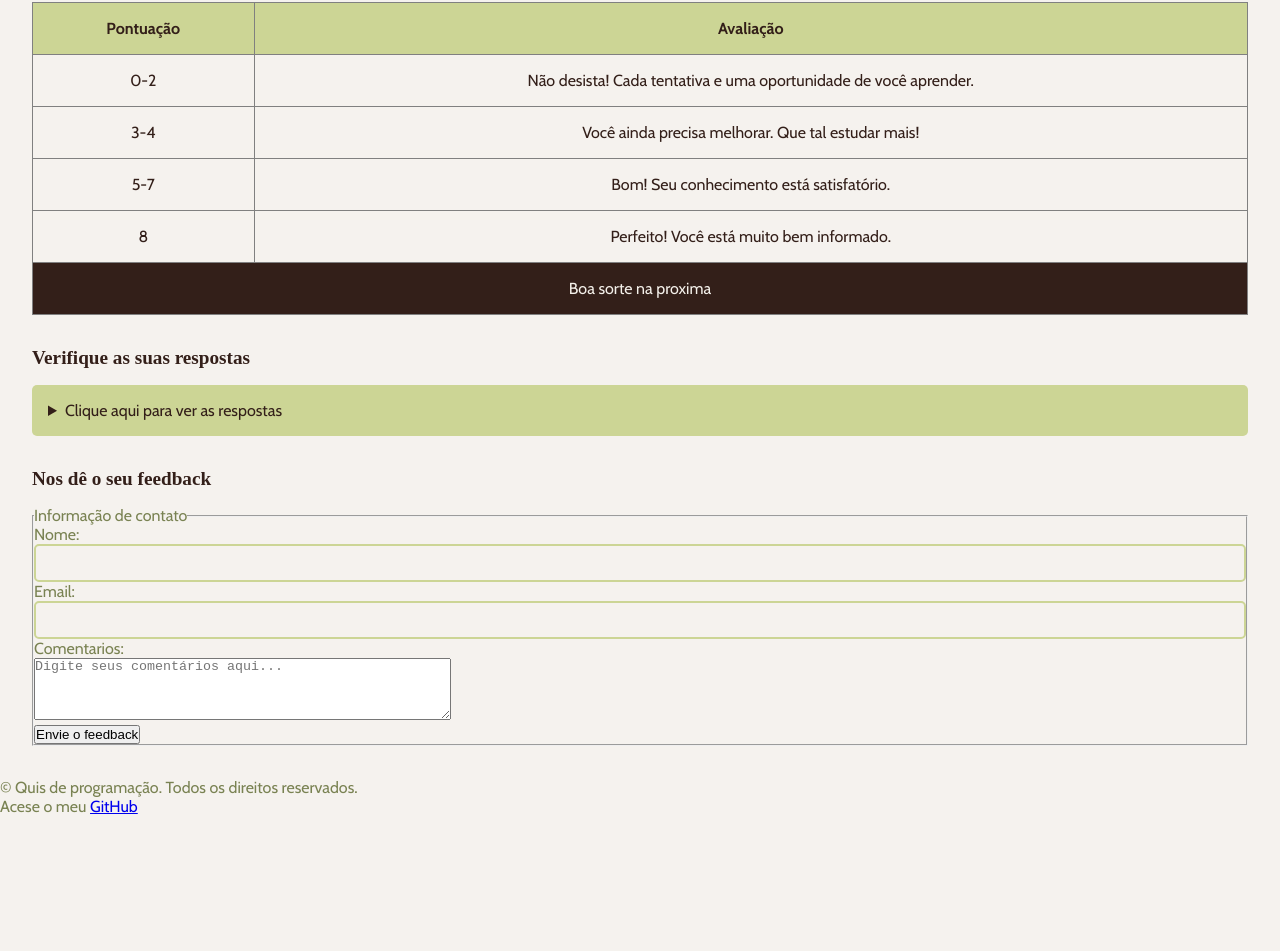
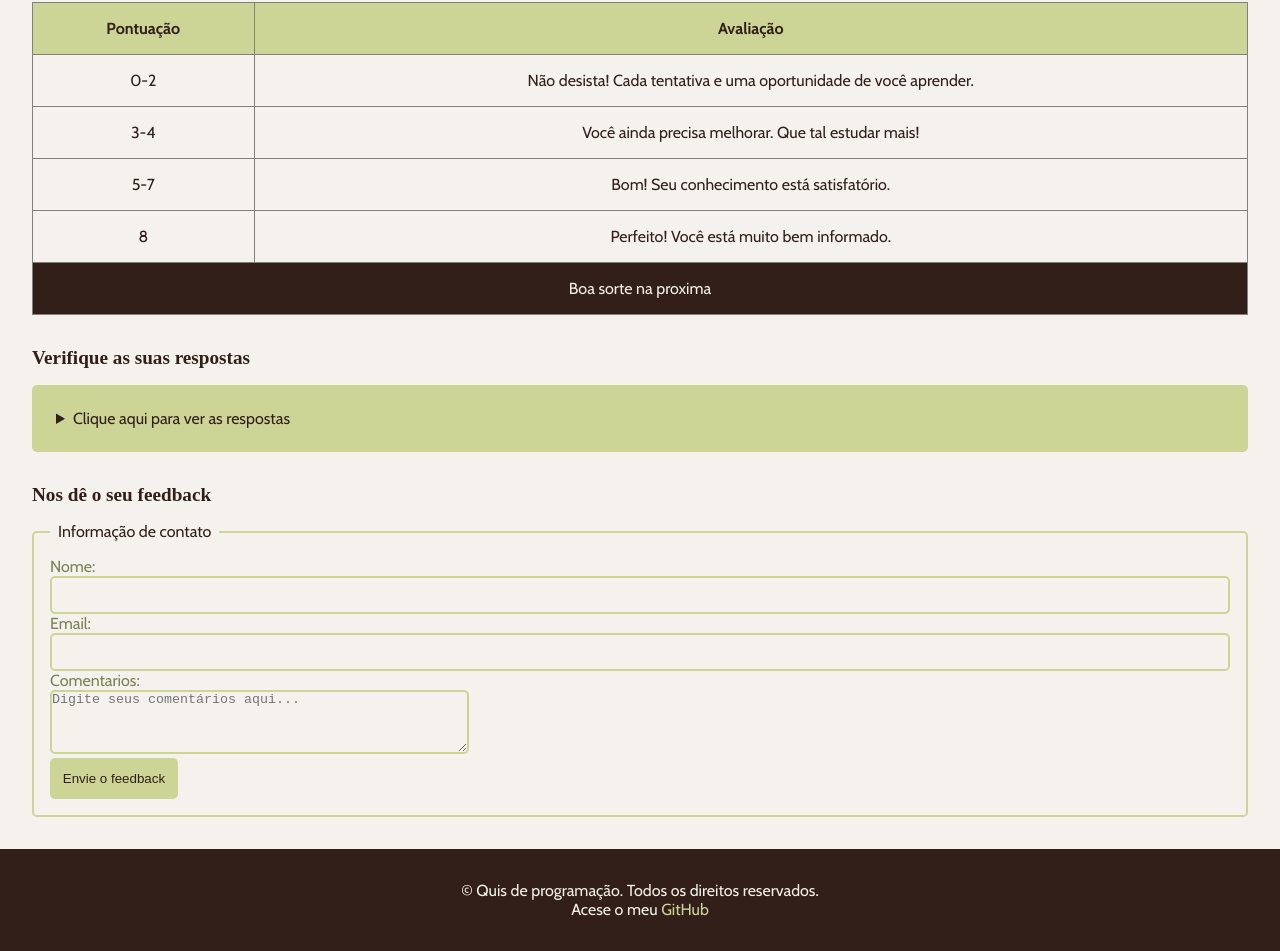
Before and after one commit to Guilherme-210/site-teste, a plain HTML site: page index.html in a window 1280 px wide. Shown: the part 1270-2221 px from the top of the page. Before the commit the page ends 2086 px from the top, so only its background shows below. Drawn offline with nearby package versions, Linux system fonts and the light colour scheme; a web font is replaced by a local one.

Commit message:
Feat: The second part of the CSS styling was added following the lesson

```diff
--- a/index.html
+++ b/index.html
@@ -229,8 +229,8 @@
       </section>
     </main>
     <footer>
-      <p>&copy Quis de programação. Todos os direitos reservados.</p>
-      <p>
+      <p class="p__footer">&copy Quis de programação. Todos os direitos reservados.</p>
+      <p class="p__footer">
         Acese o meu
         <a href="https://github.com/Guilherme-210" target="_blank">GitHub</a>
       </p>
--- a/style.css
+++ b/style.css
@@ -76,8 +76,6 @@ select {
   background-color: #ccd595;
   color: #331f19;
 
-  cursor: pointer;
-
   border-radius: 5px;
   border: none;
 }
@@ -119,4 +117,50 @@ details {
 }
 summary {
   color: #331f19;
+
+  margin: 0.5rem;
 }
+ol {
+  margin-left: 1.5rem;
+}
+ol li {
+  padding: 0.2rem;
+}
+
+/* Estilizando o feedback */
+fieldset {
+  border: 2px solid #ccd595;
+  border-radius: 5px;
+  padding: 1rem;
+}
+legend {
+  color: #331f19;
+  padding: 0 .5rem;
+}
+textarea {
+  background-color: transparent;
+  border: 2px solid #ccd595;
+  border-radius: 5px;
+}
+button {
+  background-color: #ccd595;
+  color: #331f19;
+
+  border: none;
+  border-radius: 5px;
+  padding: .8rem;
+}
+
+/* Estilização do footer */
+footer {
+  background-color: #331f19;
+  padding: 2rem;
+  text-align: center;
+}
+.p__footer {
+  color: #f4f0ea;
+}
+footer a {
+  text-decoration: none;
+  color: #ccd595;
+}
```
